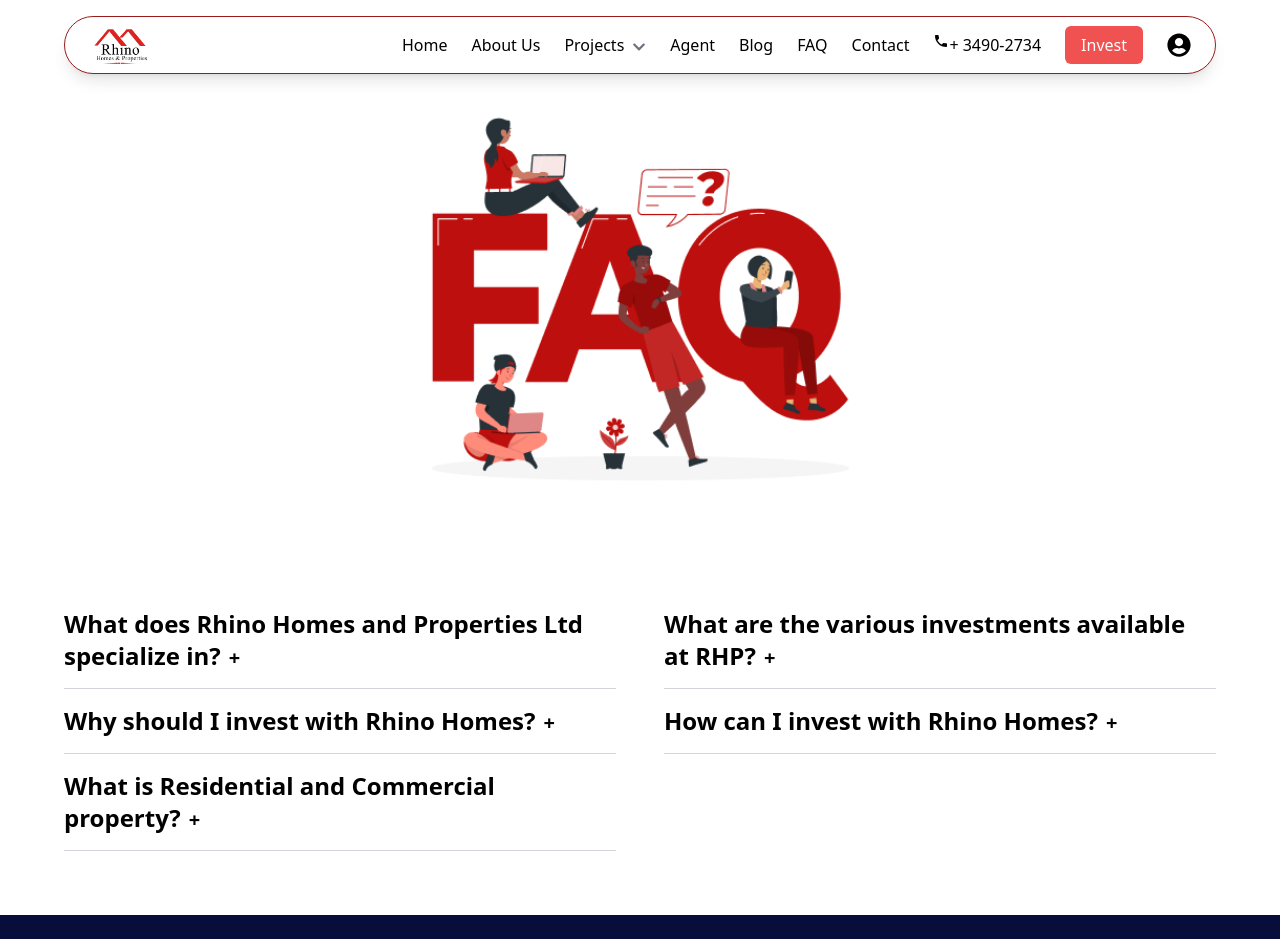
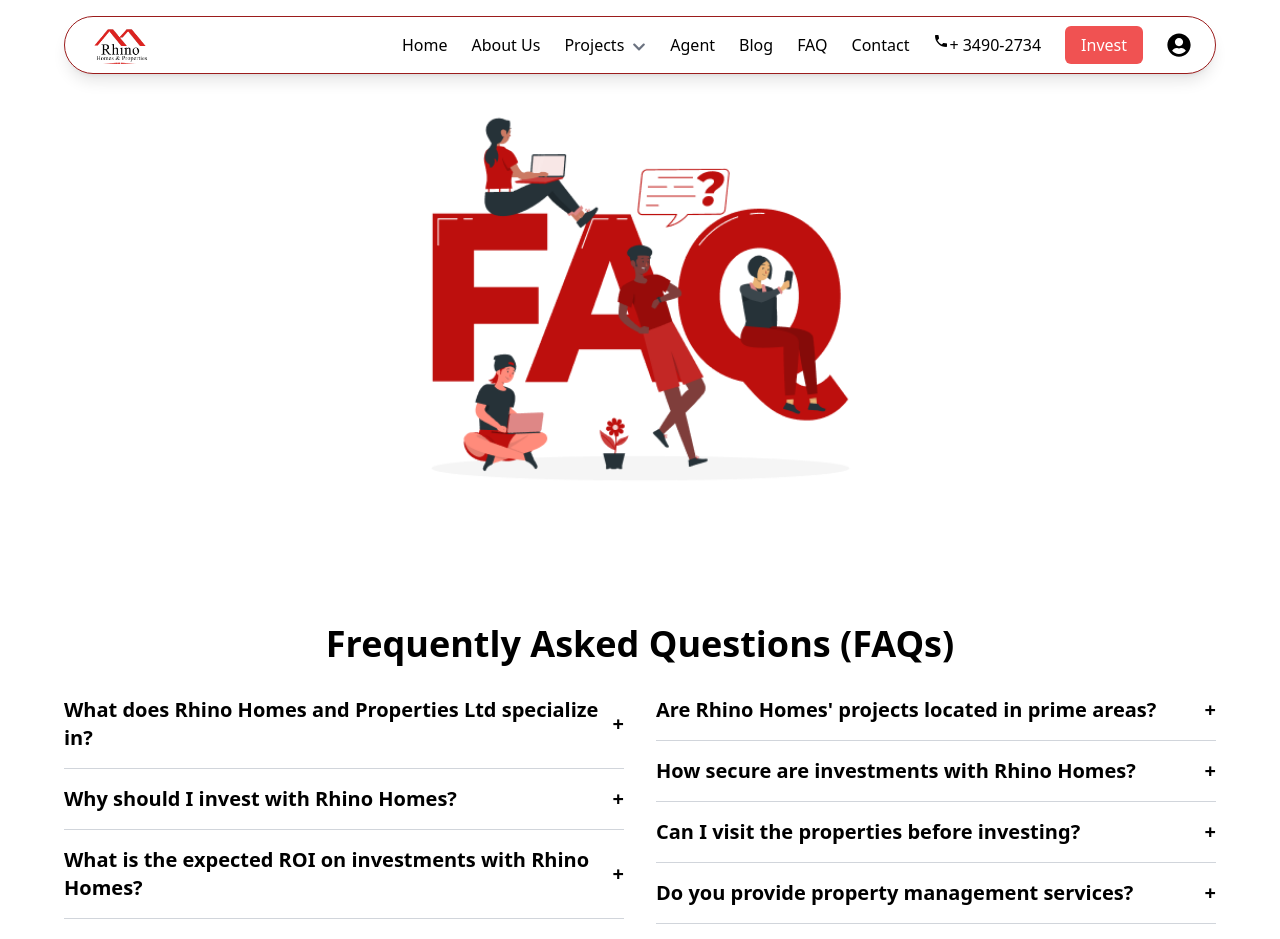
Before and after one commit to Ritephase1/rhp-website-fe, a Next.js app: page /faq in a window 1280 px wide. Shown: the top 939 px of the page. Built offline with nearby package versions, Linux system fonts and the light colour scheme.

Commit message:
Add changes into the faq component

```diff
--- a/src/pages/faq.js
+++ b/src/pages/faq.js
@@ -16,52 +16,26 @@ export default function FAQ() {
 
   return (
     <section>
+      {/* Hero Section */}
       <div
         className="relative w-full h-[40vh] sm:h-[50vh] md:h-[60vh] lg:h-[70vh] bg-cover bg-center bg-no-repeat"
-        style={{
-          backgroundImage: "url('/images/faq.png')",
-          // transform: "scaleX(-1)",
-        }}
+        style={{ backgroundImage: "url('/images/faq.png')" }}
       >
-        {/* <div
-          className="absolute top-0 left-0 w-full z-10 mt-4"
-          style={{
-            transform: "scaleX(-1)",
-          }}
-        >   */}
-
-        <section
-          className="relative min-h-screen flex flex-col items-center justify-center text-center bg-cover bg-center"
-          style={
-            {
-              // transform: "scaleX(-1)",
-            }
-          }
-        >
+        <section className="relative min-h-screen flex flex-col items-center justify-center text-center">
           <div className="absolute top-0 left-0 w-full z-10 mt-4">
-            {/* ADD NAVIGATION HERE */}
             <Navigation />
-
-            {/* <div className="relative h-full flex flex-col justify-center items-start pl-8 md:pl-16 text-white space-y-4">
-              <h1 className="text-2xl md:text-6xl font-bold text-black mt-10">
-                About
-                <span className="text-2xl md:text-6xl text-red-800"> Us</span>
-              </h1>
-              <p className="text-sm md:text-lg mr-5 bg-white text-black md:p-16 p-6 rounded-lg shadow-lg max-w-sm md:max-w-xl opacity-90 border-l-4 border-red-500 pl-4">
-                We build luxury and affordable homes for our clients at
-                competitive costs, and we enable investors partner with us at
-                different stages of our projects..
-              </p>
-            </div> */}
           </div>
         </section>
       </div>
 
-      {/* FAQ Content Section */}
-      <div className="px-6 lg:px-16 py-12">
-        <div className="flex flex-col lg:flex-row justify-between gap-12">
+      {/* FAQ Content */}
+      <div className="px-4 sm:px-8 md:px-16 py-8 md:py-12 lg:py-16">
+        <h1 className="text-center text-3xl md:text-4xl font-bold mb-8">
+          Frequently Asked Questions (FAQs)
+        </h1>
+        <div className="flex flex-col lg:flex-row justify-between gap-8">
           {/* Left Section */}
-          <div className="lg:w-1/2 mb-8 lg:mb-0">
+          <div className="lg:w-1/2">
             {faqData
               .slice(0, Math.ceil(faqData.length / 2))
               .map((item, index) => (
@@ -101,22 +75,18 @@ function ExpandableItem({ index, question, answer, expanded, toggleAnswer }) {
   return (
     <div className="mb-4 border-b border-gray-300 pb-4">
       <h2
-        className="text-md md:text-2xl font-semibold cursor-pointer"
+        className="text-lg md:text-xl font-semibold cursor-pointer flex justify-between items-center"
         onClick={() => toggleAnswer(index)}
       >
-        {question}
-        <span className="ml-2 text-lg md:text-xl">{expanded ? "-" : "+"}</span>
+        <span>{question}</span>
+        <span className="text-xl font-bold">{expanded ? "−" : "+"}</span>
       </h2>
       <div
-        className={`overflow-hidden transition-all duration-300 ease-in-out ${
-          expanded ? "max-h-[500px]" : "max-h-0"
+        className={`overflow-hidden transition-all duration-500 ease-in-out ${
+          expanded ? "max-h-[500px] opacity-100" : "max-h-0 opacity-0"
         }`}
       >
-        {expanded && (
-          <p className="mt-2 text-sm md:text-base text-gray-600 transition-all duration-300">
-            {answer}
-          </p>
-        )}
+        <p className="mt-2 text-gray-600 text-sm md:text-base">{answer}</p>
       </div>
     </div>
   );
@@ -131,21 +101,46 @@ const faqData = [
   {
     question: "Why should I invest with Rhino Homes?",
     answer:
-      "Investing with Rhino Homes offers reliable returns, secure investment opportunities, and access to premium real estate options in both residential and commercial sectors.",
+      "We offer:\n• Prime property locations.\n• Transparent processes and legal documentation.\n• High ROI through property appreciation and rental income.\n• Sustainable and innovative developments that align with market trends.",
   },
   {
-    question: "What is Residential and Commercial property?",
+    question: "What is the expected ROI on investments with Rhino Homes?",
     answer:
-      "Residential property refers to buildings intended for housing, while commercial property is used for business activities like offices, shops, and industrial spaces.",
+      "Our projects typically deliver ROI ranging from 10–20% annually, with rental-focused investments yielding up to 12% per annum. Actual ROI depends on the specific property and market conditions.",
   },
   {
-    question: "What are the various investments available at RHP?",
+    question: "How do I start investing with Rhino Homes?",
     answer:
-      "At Rhino Homes, you can invest in residential and commercial properties, real estate development projects, and leasing opportunities, each tailored to your investment needs.",
+      "Getting started is easy:\n• Explore our current projects on our website or by contacting us.\n• Schedule a consultation with our investment advisors.\n• Complete the necessary paperwork and payment processes to secure your investment.",
   },
   {
-    question: "How can I invest with Rhino Homes?",
+    question: "Do you offer flexible payment plans?",
     answer:
-      "To invest, simply reach out to our sales team, sign the necessary agreements, and choose your preferred investment package based on your budget and preferences.",
+      "Yes, we provide flexible payment plans tailored to suit your financial goals, ensuring you can invest comfortably.",
+  },
+  {
+    question: "Are Rhino Homes' projects located in prime areas?",
+    answer:
+      "Absolutely! Our properties are strategically located in high-demand areas across Nigeria, such as Lekki, Abuja, Abia, and Port Harcourt, offering strong potential for appreciation.",
+  },
+  {
+    question: "How secure are investments with Rhino Homes?",
+    answer:
+      "All our transactions are legally backed, and we ensure full transparency. We also provide proper documentation, including Certificates of Occupancy (C of O) and other relevant property titles.",
+  },
+  {
+    question: "Can I visit the properties before investing?",
+    answer:
+      "Yes, we encourage property tours for all prospective investors. Contact us to schedule a guided visit to any of our ongoing or completed projects.",
+  },
+  {
+    question: "Do you provide property management services?",
+    answer:
+      "Yes, we offer professional property management services, including tenant sourcing, maintenance, and rent collection, to ensure your investment remains hassle-free.",
+  },
+  {
+    question: "How can I contact Rhino Homes for more information?",
+    answer:
+      "You can reach us through:\n• Phone: +234 810 139 3279\n• Email: sales@rhp.ng\n• Website: www.rhp.ng\n• Or visit our office at Lekki Lagos.",
   },
 ];
```
